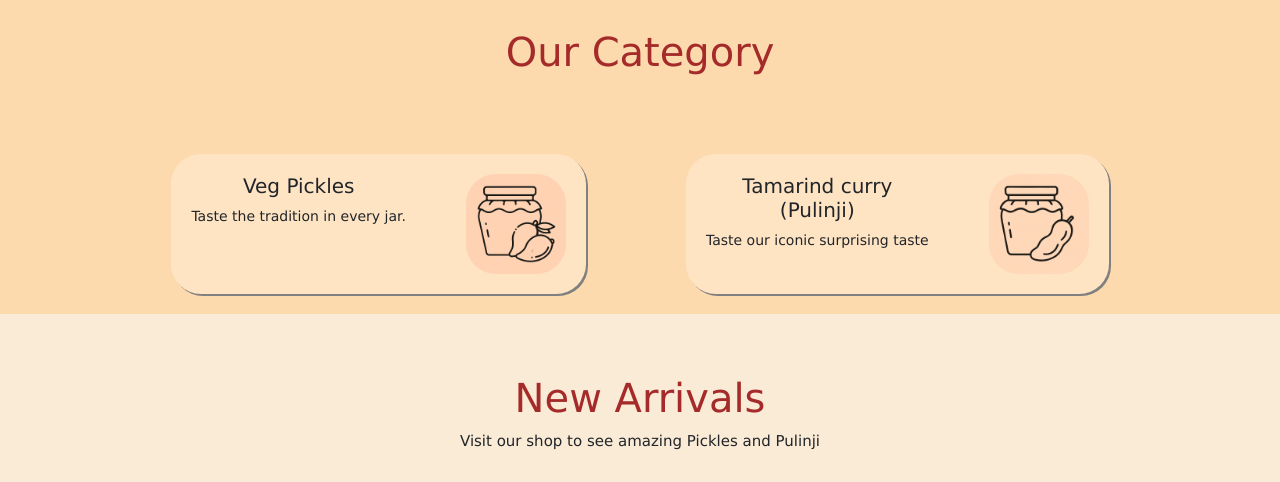
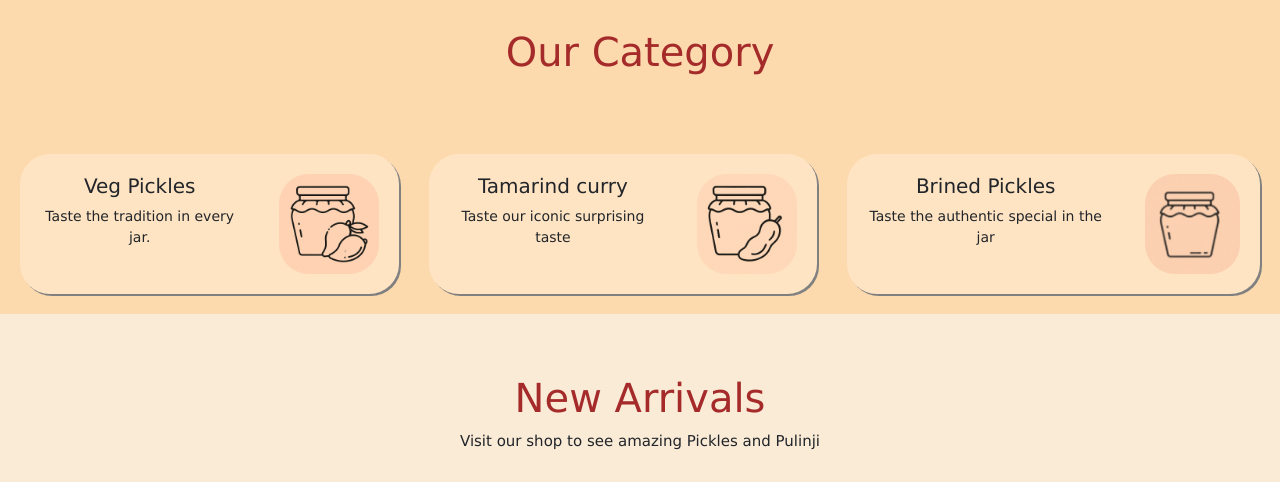
Before and after one commit to Vedhasree-dotcom/PROJECT, a plain HTML site: page index.html in a window 1280 px wide. Shown: the part 2980-3462 px from the top of the page. Drawn offline with nearby package versions, Linux system fonts and the light colour scheme.

Commit message:
changes 19/09/25

```diff
--- a/index.css
+++ b/index.css
@@ -321,7 +321,7 @@
             }
         }
 
-        /* Carousel Section */
+        /* ........................*/
         .carousel-inner {
             height: 615px;
             background-color: rgba(0, 0, 0, 0.1), rgba(0, 0, 0, 0.1);
@@ -426,7 +426,7 @@
             }
         }
 
-        /* About Section */
+        /* .................... */
         .grid {
             display: flex;
             justify-content: center;
@@ -508,7 +508,7 @@
             }
         }
 
-        /* Poster Section */
+        /* ................... */
         .head {
             background-color: rgb(252, 218, 173);
             margin-top: 60px;
@@ -520,7 +520,7 @@
             align-items: center;
             background-color: rgb(252, 218, 173);
             padding: 20px;
-            gap: 100px;
+            gap: 30px;
             text-align: center;
         }
 
@@ -528,7 +528,7 @@
             display: flex;
             justify-content: center;
             background-color: bisque;
-            gap: 60px;
+            gap: 40px;
             padding: 20px 20px;
             border-radius: 30px;
             box-shadow: 2px 2px grey;
--- a/index.html
+++ b/index.html
@@ -265,11 +265,20 @@
   </div>
   <div class="food">
     <div class="category">
-    <h5 class="title">Tamarind curry <br> (Pulinji)</h5>
+    <h5 class="title">Tamarind curry </h5>
     <p style="font-weight: 500; font-size: 14px;">Taste our iconic surprising taste</p>
     </div>
     <div class="jar">
     <img src="tamarind_with_darker_background.png" style="height: 100px; border-radius: 30px;"  alt="">
+    </div>
+  </div>
+  <div class="food">
+    <div class="category">
+    <h5 class="title"> Brined Pickles</h5>
+    <p style="font-weight: 500; font-size: 14px;">Taste the authentic special in the jar</p>
+    </div>
+    <div class="jar">
+    <img src="pickle.png" style="height: 100px; border-radius: 30px;"  alt="">
     </div>
   </div>
 </div>
```
Also changed, not shown: mango.html (+40 -8 lines), pickle.png (added).
